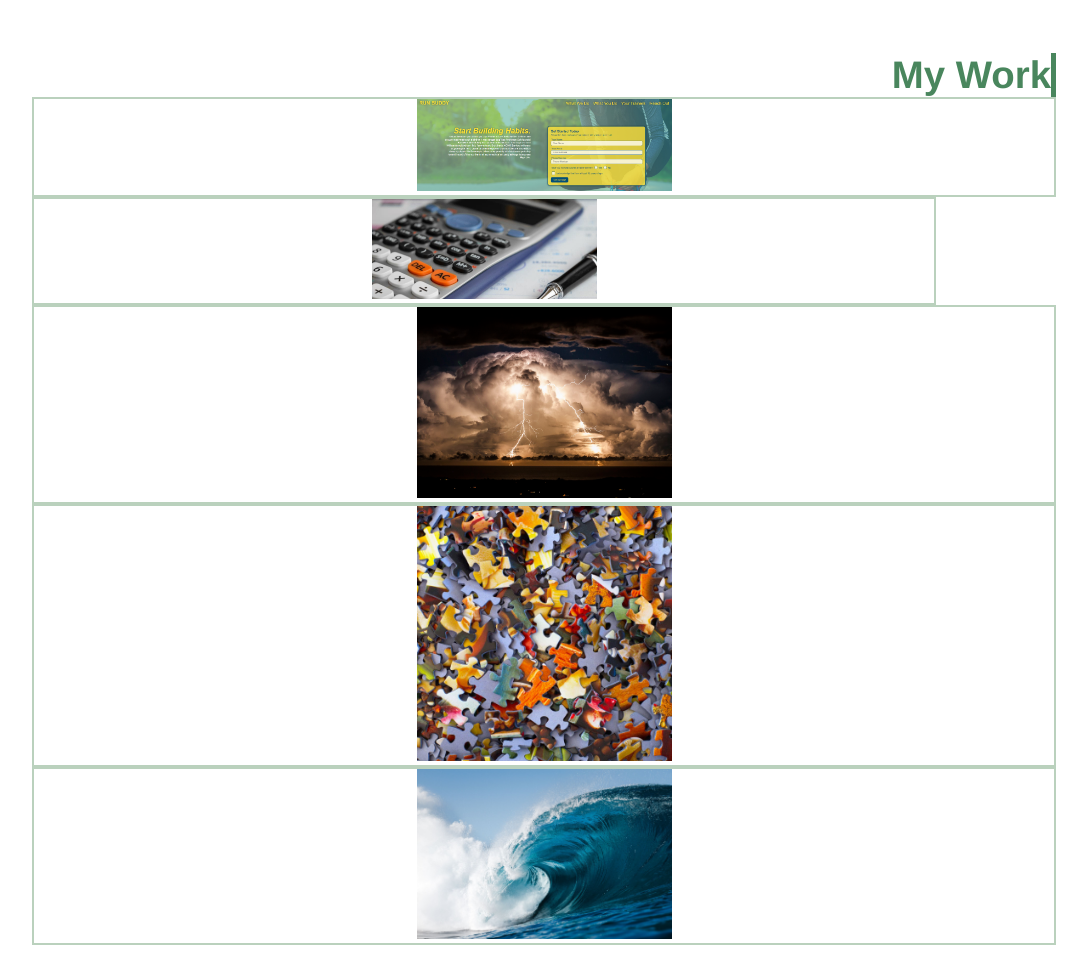
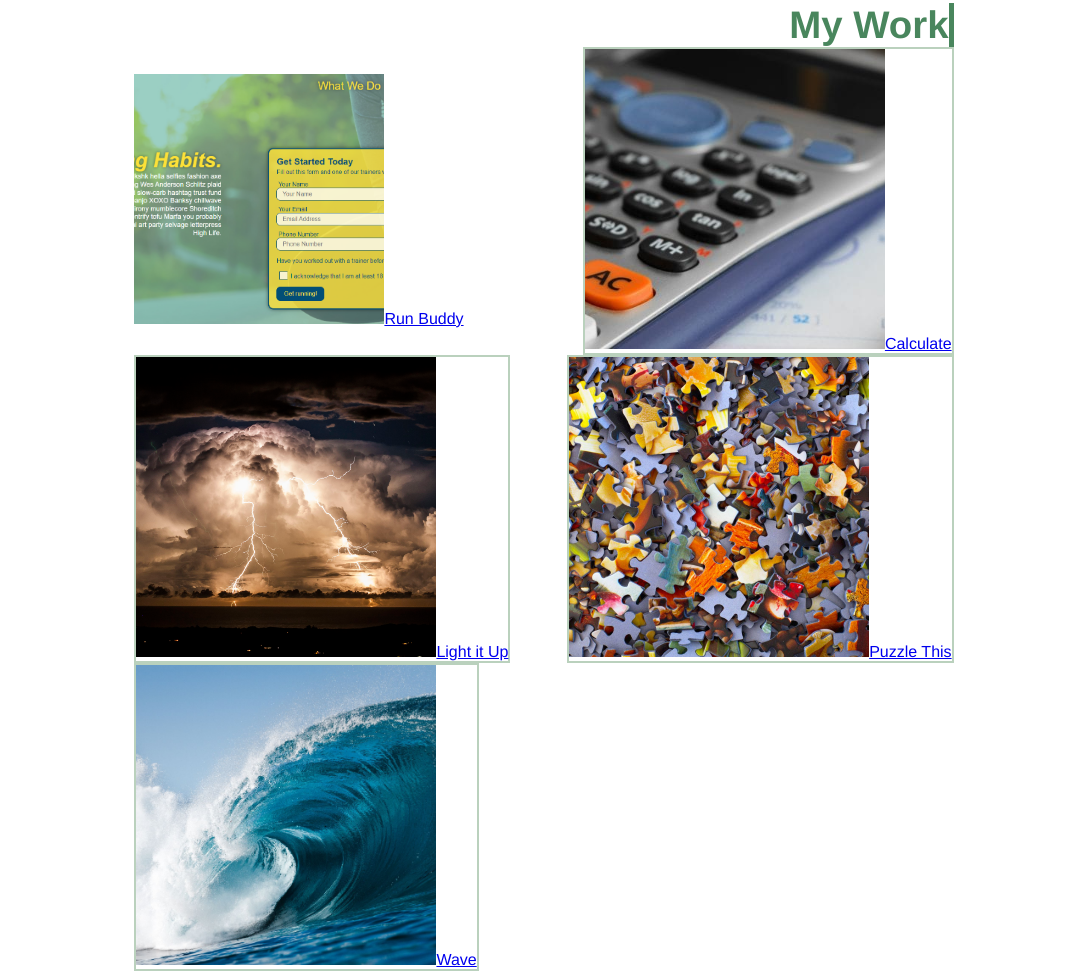
Before and after one commit to bethanyjean/Bethany-Griffin, a plain HTML site: page index.html in a window 1280 px wide. Shown: the part 680-1654 px from the top of the page, without its empty margins (96-1183 px from the left). Drawn offline with Linux system fonts and the light colour scheme.

Commit message:
finished

```diff
--- a/assets/css/style.css
+++ b/assets/css/style.css
@@ -150,7 +150,20 @@ header nav ul{
 }
 
 .portfolio img{
-    width: 25%;
+    width: 300px;
+    height: 300px;
+    object-fit: cover;
+    text-align: left;
+    color: var(--primary-color);
+    border-color: black;
+}
+
+.portfolio-large img{
+    width: 250px;
+    height: 250px;
+    object-fit: cover;
+    text-align: left;
+    color: var(--primary-color);
 }
 
 .info-content ul{
--- a/index.html
+++ b/index.html
@@ -45,7 +45,7 @@
     <!-- Info about Me -->
     <div class="info" id="About-Me">
       <h3>About Me</h3>
-      <!--<div class="info-content">-->
+      <div class="info-content">
           <p>I originally entered the world of STEM back in 1995 when I entered Georgia Tech to study Industrial Engineering. While there, I was bit by the Computer Science bug. I ended up being a TA for the Intro to Computing class that was required for all majors, except Computer Science. We taught a pseudo language, focusing on learning how to create objects, arrays, loops, and general programming algorithms. I absolutely loved everything about it, but was too deep into my Industrial Engineering studies to change majors.
           </p>
           <br>
@@ -58,25 +58,25 @@
     <div class="info" id="Work">
       <h3>My Work</h3>
       <div class="info-content">
-        <div class="portfolio">
+        <div class="portfolio-large">
           <a href="https://bethanyjean.github.io/run-buddy/">
-          <img src="./assets/images/Run-Buddy.png" alt="Run Buddy"/></a>
+          <img src="./assets/images/Run-Buddy.png" alt="Run Buddy"/>Run Buddy</a>
         </div>
         <div class="portfolio">
           <a href="#">
-          <img src="./assets/images/best-scientific-calculator-900x400.jpeg" alt="Calculator"/></a>
+          <img src="./assets/images/best-scientific-calculator-900x400.jpeg" alt="Calculator"/>Calculate</a>
         </div>
         <div class="portfolio">
           <a href="#">
-          <img src="./assets/images/lightning.jpg" alt="Lightning"/></a>
+          <img src="./assets/images/lightning.jpg" alt="Lightning"/>Light it Up</a>
         </div>
         <div class="portfolio">
           <a href="#">
-          <img src="./assets/images/National-Puzzle-Day-1.jpg" alt="Puzzle"/></a>
+          <img src="./assets/images/National-Puzzle-Day-1.jpg" alt="Puzzle"/>Puzzle This</a>
         </div>
         <div class="portfolio">
           <a href="#">
-          <img src="./assets/images/wave.jpg" alt="Wave"/></a>
+          <img src="./assets/images/wave.jpg" alt="Wave"/>Wave</a>
         </div>
       </div>
 
```
Also changed, not shown: assets/images/Capture.PNG (added), 1 other file.
